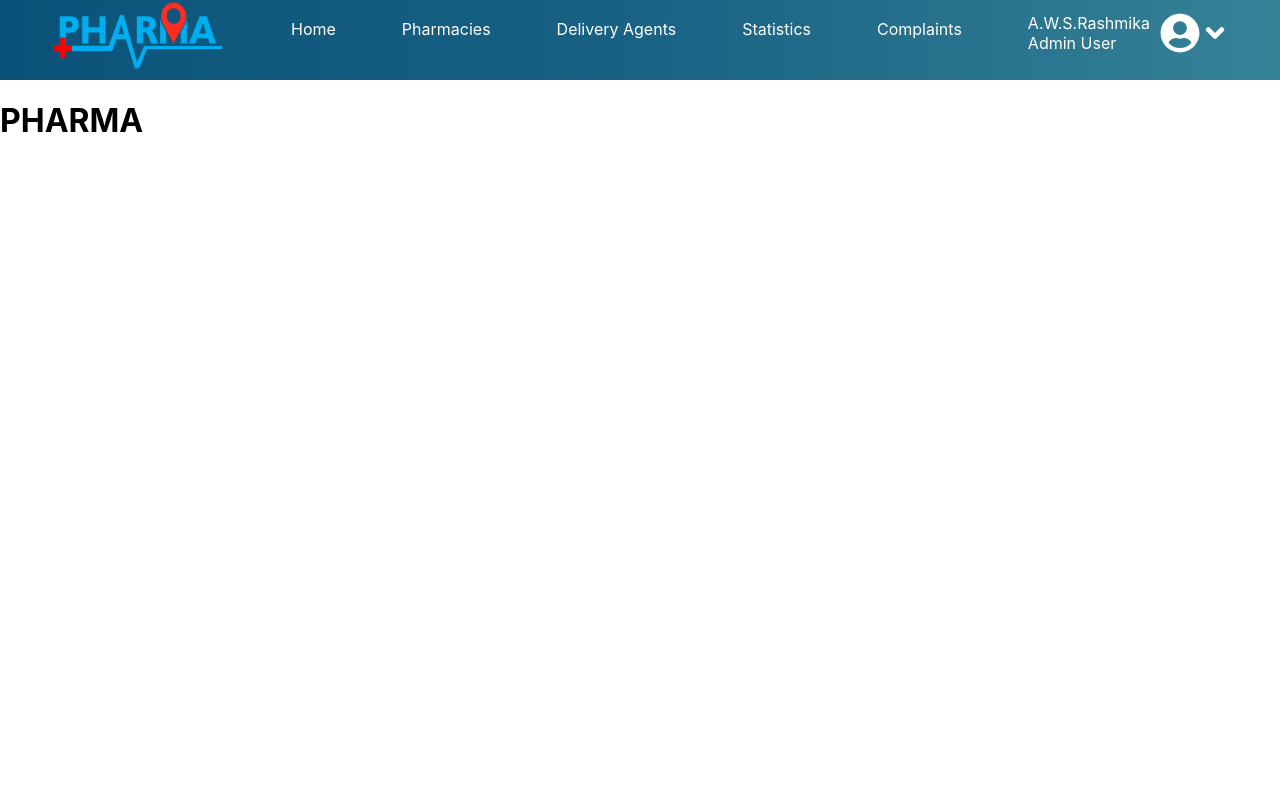
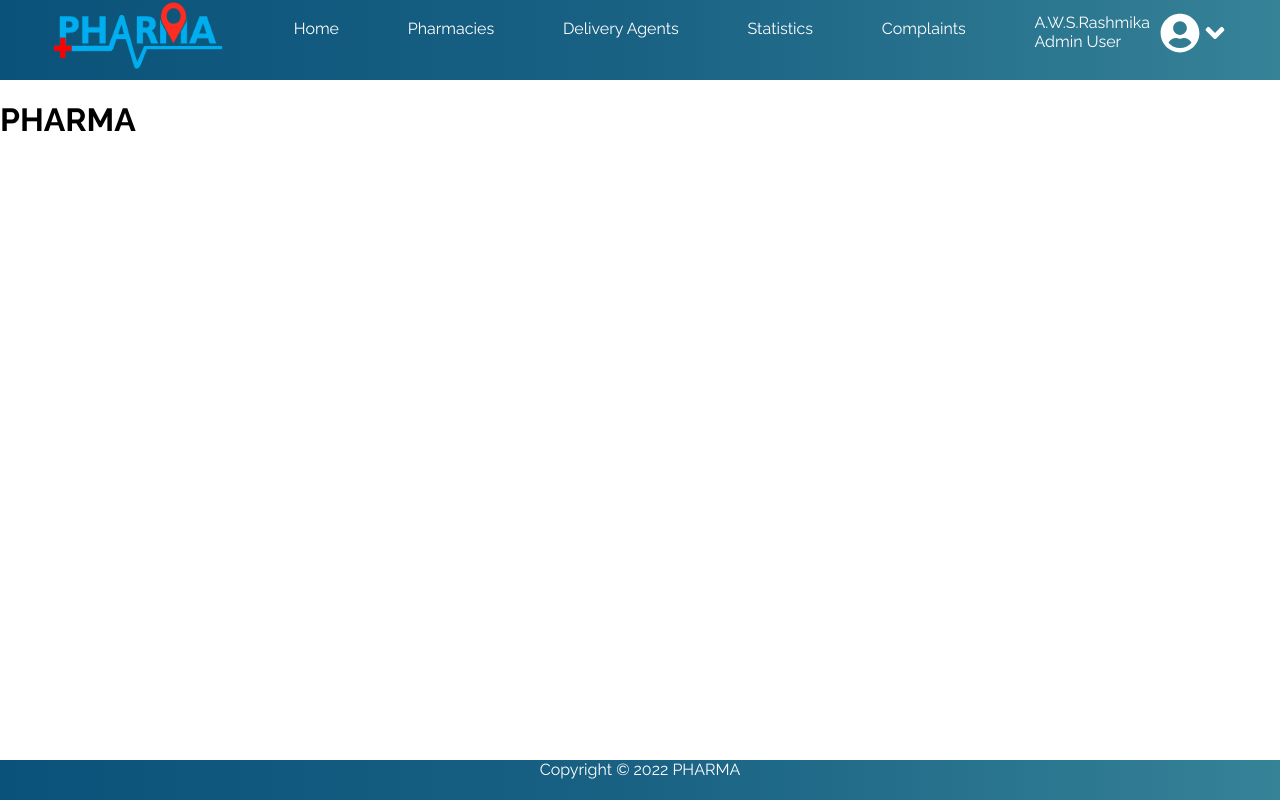
Before and after one commit to Lakshan098/pharma-web-application, a React (Create React App) app: page / in a window 1280 px wide. Built offline with nearby package versions, Linux system fonts and the light colour scheme.

Commit message:
Footer created. Raleway font added

```diff
--- a/public/index.html
+++ b/public/index.html
@@ -15,6 +15,10 @@
       user's mobile device or desktop. See https://developers.google.com/web/fundamentals/web-app-manifest/
     -->
     <link rel="manifest" href="%PUBLIC_URL%/manifest.json" />
+
+    <link rel="preconnect" href="https://fonts.googleapis.com">
+<link rel="preconnect" href="https://fonts.gstatic.com" crossorigin>
+<link href="https://fonts.googleapis.com/css2?family=Raleway:ital,wght@0,100;0,200;0,300;0,400;0,500;0,600;0,700;0,800;0,900;1,100;1,200;1,300;1,400;1,500;1,600;1,700;1,800;1,900&display=swap" rel="stylesheet">
     <!--
       Notice the use of %PUBLIC_URL% in the tags above.
       It will be replaced with the URL of the `public` folder during the build.
--- a/src/App.js
+++ b/src/App.js
@@ -8,7 +8,7 @@ function App() {
       <div className="content">
       <Navbar />
         <h1>PHARMA</h1>
-
+       <Footer/>
       </div>
     </div>
   );
--- a/src/Components/Footer/Footer.css
+++ b/src/Components/Footer/Footer.css
@@ -0,0 +1,10 @@
+.footer-container{
+    position: fixed;
+    height: 5vh;
+    left: 0;
+    bottom: 0;
+    width: 100%;
+    background: linear-gradient(to right, #0a5279, #196284, #368297);;
+    color: white;
+    text-align: center;
+}
--- a/src/Components/Footer/Footer.js
+++ b/src/Components/Footer/Footer.js
@@ -0,0 +1,11 @@
+import './Footer.css';
+
+function Footer() {
+    return(
+        <div className="footer-container">
+            <label>Copyright © 2022 PHARMA</label>
+        </div>
+    )
+}
+
+export default Footer;
--- a/src/index.css
+++ b/src/index.css
@@ -1,13 +1,15 @@
 body {
   margin: 0;
-  font-family: -apple-system, BlinkMacSystemFont, 'Segoe UI', 'Roboto', 'Oxygen',
+  /* font-family: -apple-system, BlinkMacSystemFont, 'Segoe UI', 'Roboto', 'Oxygen',
     'Ubuntu', 'Cantarell', 'Fira Sans', 'Droid Sans', 'Helvetica Neue',
     sans-serif;
   -webkit-font-smoothing: antialiased;
-  -moz-osx-font-smoothing: grayscale;
+  -moz-osx-font-smoothing: grayscale; */
+  font-family: 'Raleway', sans-serif;
 }
 
 code {
-  font-family: source-code-pro, Menlo, Monaco, Consolas, 'Courier New',
-    monospace;
+  /* font-family: source-code-pro, Menlo, Monaco, Consolas, 'Courier New',
+    monospace; */
+    font-family: 'Raleway', sans-serif;
 }
```
